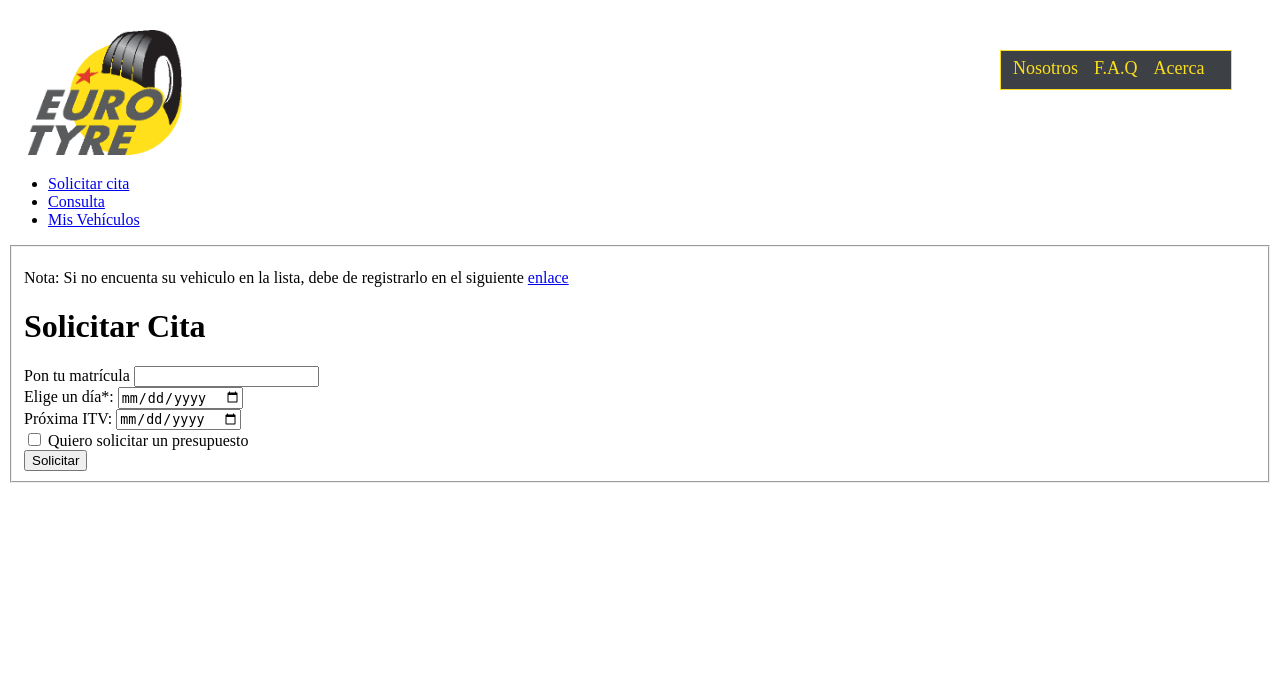
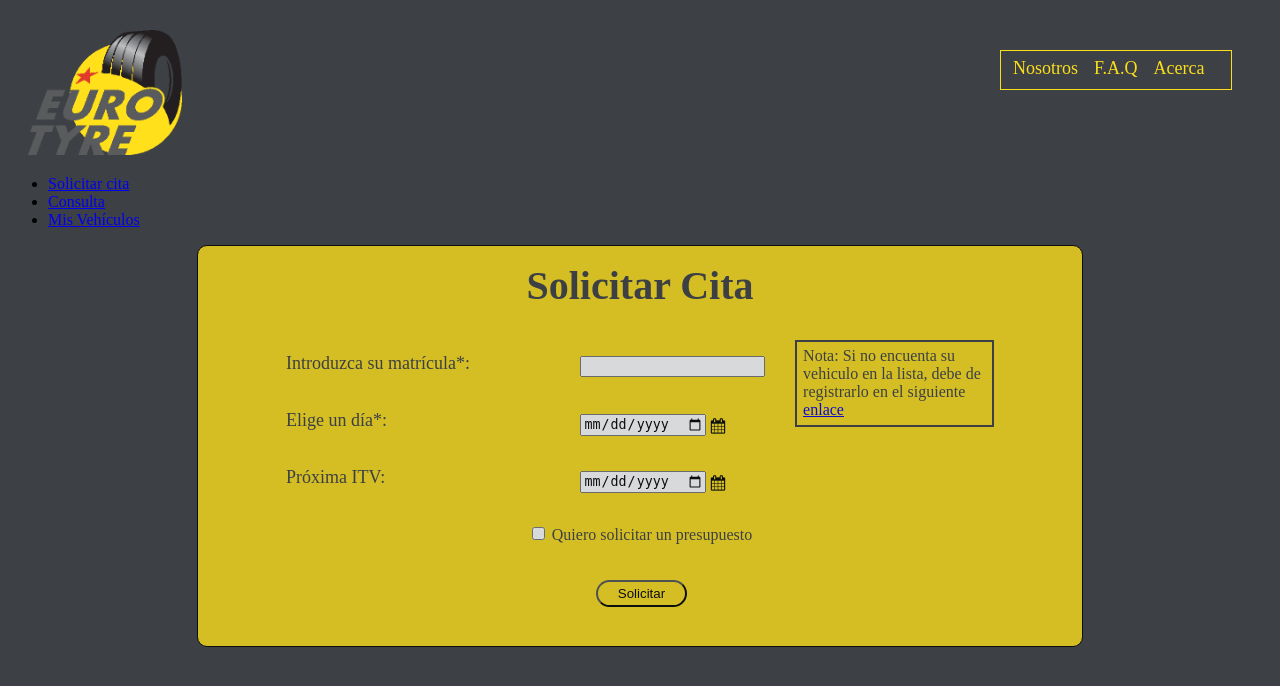
Before and after one commit to Jesusjbs/taller-iissi, a PHP site: page /XE/home.php in a window 1280 px wide. Shown: the top 686 px of the page. Run offline with PHP 8.4, Linux system fonts and the light colour scheme; the visitor is signed in with stand-in values (Sample User, id 1).

Commit message:
Actualizado css

```diff
--- a/Taller EuroTyre/accion_usuario.php
+++ b/Taller EuroTyre/accion_usuario.php
@@ -39,7 +39,7 @@
 				 $_SESSION["login"] = $nuevoUsuario["dni"];
 			?>
 
-			<h1>Te has registrado correctamente como <?php echo $nuevoUsuario["nombre"]; echo $nuevoUsuario["apellidos"];?></h1>
+			<h1>Te has registrado correctamente como <?php echo $nuevoUsuario["nombre"]; echo " ". $nuevoUsuario["apellidos"];?></h1>
 			<div >
 				Pulsa <a href="home.php">aquí</a> para acceder a la página de inicio del taller.
 			</div>
--- /dev/null
+++ b/Taller EuroTyre/css/style_home.css
@@ -0,0 +1,70 @@
+.error {
+	color : red;
+	border : 2px solid red;
+	padding : 10px;
+    margin: 10px;
+    width: 12%;
+    float: left;
+}
+
+body {
+    background-color: #3d4045;
+}
+
+#id_cita {
+    border-radius: 10px;
+    background-color: #fbde1b;
+	color: #3D4045;
+    opacity: 80%;
+    width: 70%;
+    height: 400px;
+    border: 1px solid #000000;
+    margin: auto;
+    vertical-align: middle;
+}
+
+.div {
+    font-size: large;
+    margin-left: 10%;
+}
+
+.campo {
+    margin-top: -1.4%;
+    position: absolute;
+    margin-left: 23%;
+}
+
+#id_campo {
+    border: 0px solid;
+}
+
+#id_divPresupuesto {
+    text-align: center;
+}
+
+#id_formCita h1 {
+    text-align: center;
+    font-size: 250%;
+    margin-top: 0;
+}
+
+#id_nota {
+    float: right;
+    margin-right: 10%;
+    margin-top: -8%;
+    width: 22%;
+    border: 2px solid;
+}
+
+#id_nota p {
+    margin: 3%;
+}
+
+#id_solicitar {
+    margin-left: 45%;
+	border-radius: 16px;
+	padding: 4px 20px;
+	text-decoration: none;
+	background: none;
+    cursor: pointer;
+}
--- a/Taller EuroTyre/error.html
+++ b/Taller EuroTyre/error.html
@@ -11,7 +11,7 @@
 		<meta name="viewport" content="width=device-width; initial-scale=1.0">
 
 		<!-- Replace favicon.ico & apple-touch-icon.png in the root of your domain and delete these references -->
-		<link rel="shortcut icon" href="./img/logo.ico">
+		<link rel="shortcut icon" href="./img/logo.png">
 		<link rel="apple-touch-icon" href="/apple-touch-icon.png">
 	</head>
 
--- a/Taller EuroTyre/home.php
+++ b/Taller EuroTyre/home.php
@@ -22,15 +22,6 @@
 	if (isset($_SESSION["errores"]))
 		$errores = $_SESSION["errores"];
 ?>
-	<?php
-	// Mostrar los errores de validación (Si los hay)
-		if (isset($errores) && count($errores)>0) {
-	    	echo "<div id=\"div_errores\" class=\"error\">";
-			echo "<h4> Errores en el formulario:</h4>";
-    		foreach($errores as $error) echo $error;
-    		echo "</div>";
-  		}
-	?>
 
 <!DOCTYPE html>
 <html lang="es">
@@ -42,6 +33,7 @@
 		<meta http-equiv="X-UA-Compatible" content="IE=edge,chrome=1">
 		<title>home</title>
 		<meta name="viewport" content="width=device-width; initial-scale=1.0">
+		<link rel="stylesheet" type="text/css" href="./css/style_home.css" />
 
 		<!-- Replace favicon.ico & apple-touch-icon.png in the root of your domain and delete these references -->
 		<link rel="shortcut icon" href="./img/logo.png">
@@ -51,36 +43,61 @@
 	<body>
 		<?php
 			include_once("cabecera.php");
+
+				// Mostrar los errores de validación (Si los hay)
+		if (isset($errores) && count($errores)>0) {
+	    	echo "<div id=\"div_errores\" class=\"error\">";
+			echo "<h4> Errores en el formulario:</h4>";
+    		foreach($errores as $error) echo $error;
+    		echo "</div>";
+  		}
 		?>
 
-		<div>
+		<div id="id_cita">
 			<form id="id_formCita" method="POST" action="validacion_cita.php">
-				<fieldset id="id_campo">
+				<fieldset id="id_campo"></fieldset>
+					<h1>Solicitar Cita</h1>
+					<br/>
+<!--					<label for="id_auto">Elige de entre tus vehículos*:</label>
+					<br/>
+	-->
+		  			<div class="div">
+						<label for="id_auto">Introduzca su matrícula*:</label>
+						<div class="campo">
+							<input class="campo" id="id_auto" name="auto" type="text" required/>
+						</div>
+					</div>
+					<br/><br/>
+
 					<div id="id_nota">
 						<p>Nota: Si no encuenta su vehiculo
 							en la lista, debe de registrarlo en
 							el siguiente <a href="#">enlace</a></p>
 					</div>
 
-					<h1>Solicitar Cita</h1>
-<!--					<label for="id_auto">Elige de entre tus vehículos*:</label>
-					<br/>
-	-->
-		  			<label for="id_auto">Pon tu matrícula</label>
-		  			<input id="id_auto" name="auto" type="text"/>
-					<br/>
+					<div class="div">
+						<label for="id_dia">Elige un día*:</label>
+						<div class="campo">
+							<input id="id_dia" name="dia" type="date" required/>
+							<img alt="date.png" style="width: 2.5%; height: 2.5%;margin-bottom: -0.7%" src="./img/date.png" />
+							</div>
+					</div>
+					<br/><br/>
 
-					<label for="id_dia">Elige un día*:</label>
-					<input id="id_dia" name="dia" type="date" required/>
-					<br/>
+					<div class="div">
+						<label for="id_itv" >Próxima ITV:</label>
+						<div class="campo">
+							<input id="id_itv" name="itv" type="date" required/>
+							<img alt="date.png" style="width: 2.5%; height: 2.5%;margin-bottom: -0.7%" src="./img/date.png" />
+						</div>
+					</div>
+					<br/><br/>
 
-					<label for="id_itv" >Próxima ITV:</label>
-					<input id="id_itv" name="itv" type="date" required/>
-					<br/>
-
-					<input id="id_presuspuesto" name="presupuesto" type="checkbox"/>
-					<label for="id_presupuesto">Quiero solicitar un presupuesto</label>
-					<br/>
+					<div id="id_divPresupuesto">
+						<input id="id_presuspuesto" name="presupuesto" type="checkbox"/>
+						<label for="id_presupuesto">Quiero solicitar un presupuesto</label>
+					</div>
+					<br/><br/>
 
 					<button id="id_solicitar" name="submit" type="submit">Solicitar</button>
 				</fieldset>
--- a/Taller EuroTyre/validacion_cita.php
+++ b/Taller EuroTyre/validacion_cita.php
@@ -41,7 +41,7 @@
         $fecha_actual = date("d/m/Y");
         $fecha_entrada = date('d/m/Y',strtotime($nuevaCita['dia']));
 		if($fecha_actual >= $fecha_entrada) {
-			$errores[] = "<p>La fecha se solicitud debe de ser posterior al día actual</p>";
+			$errores[] = "<p>La fecha de solicitud debe de ser posterior a la fecha actual</p>";
         }
 		return $errores;
 	}
```
Also changed, not shown: Taller EuroTyre/img/date.png (added).
